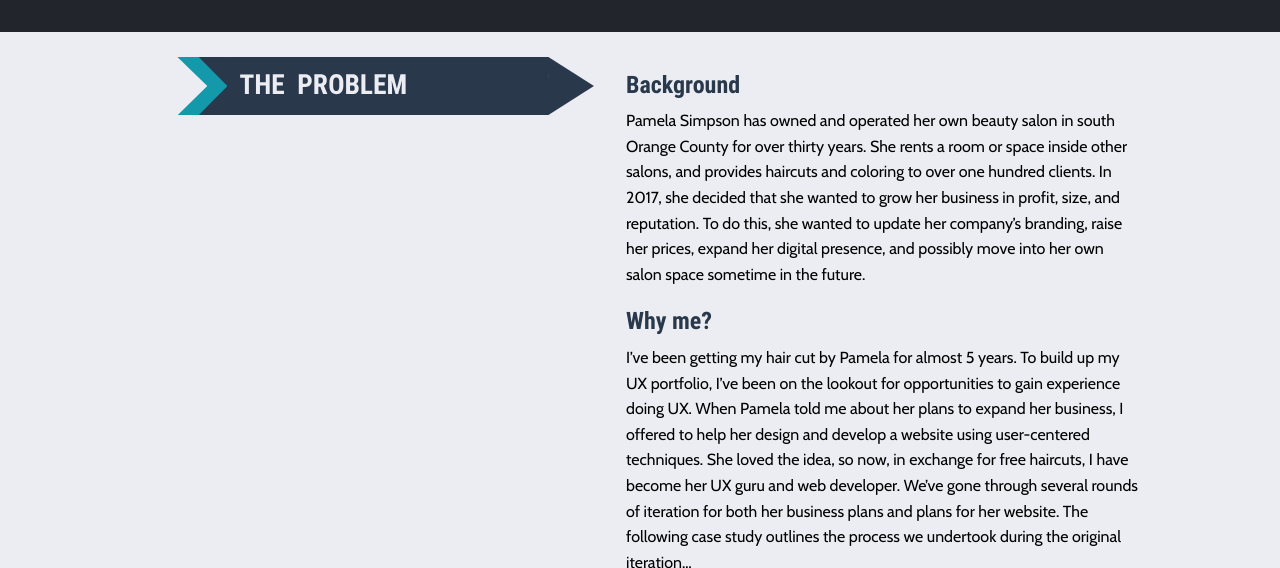
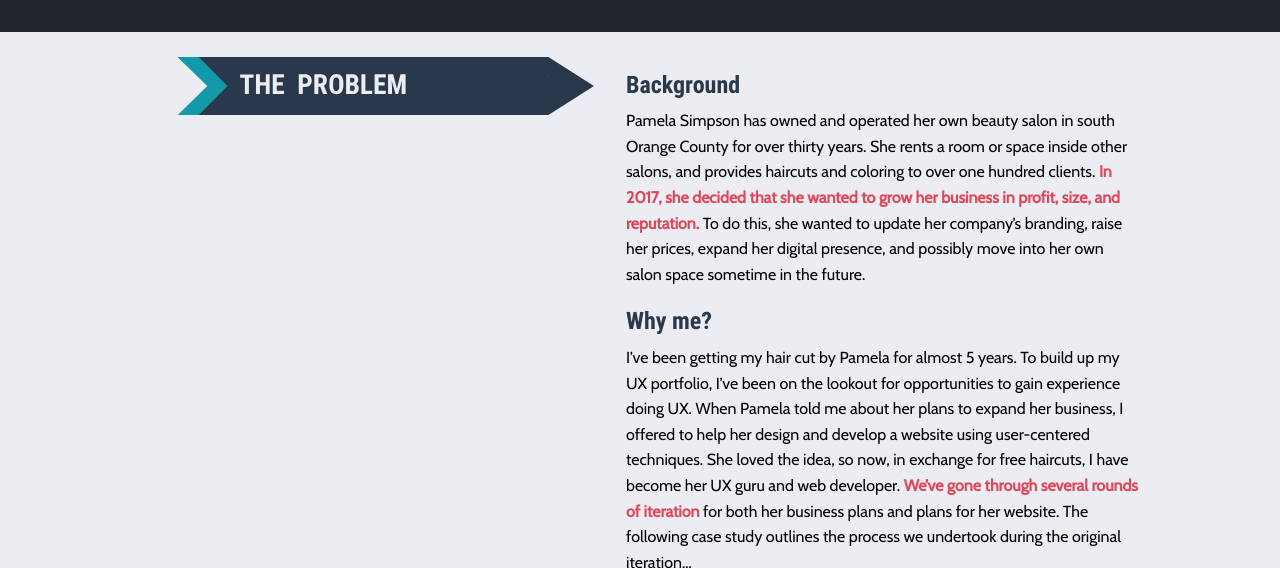
Before and after one commit to emeriwether/emeriwether.github.io, a Jekyll site: the page built from projectA.html, in a window 1280 px wide and 900 px high, scrolled down 729 px, cut to the strip 147-715 px from the top of the window. Built offline with Jekyll 4.4.1, drawn with Linux system fonts in a browser that asks for light colours.

Commit message:
ct prev comm

```diff
--- a/projectA.html
+++ b/projectA.html
@@ -29,9 +29,9 @@
     <!-- TEXT -->
     <div class="large-6 cell bodyText">
         <h5 class="text-left">Background</h5>
-        <p class="text-left">Pamela Simpson has owned and operated her own beauty salon in south Orange County for over thirty years. She rents a room or space inside other salons, and provides haircuts and coloring to over one hundred clients. In 2017, she decided that she wanted to grow her business in profit, size, and reputation. To do this, she wanted to update her company’s branding, raise her prices, expand her digital presence, and possibly move into her own salon space sometime in the future.</p>
+        <p class="text-left">Pamela Simpson has owned and operated her own beauty salon in south Orange County for over thirty years. She rents a room or space inside other salons, and provides haircuts and coloring to over one hundred clients. <mark class="coralText boldText">In 2017, she decided that she wanted to grow her business in profit, size, and reputation.</mark> To do this, she wanted to update her company’s branding, raise her prices, expand her digital presence, and possibly move into her own salon space sometime in the future.</p>
         <h5 class="text-left">Why me?</h5>
-        <p class="text-left">I’ve been getting my hair cut by Pamela for almost 5 years. To build up my UX portfolio, I’ve been on the lookout for opportunities to gain experience doing UX. When Pamela told me about her plans to expand her business, I offered to help her design and develop a website using user-centered techniques. She loved the idea, so now, in exchange for free haircuts, I have become her UX guru and web developer. We’ve gone through several rounds of iteration for both her business plans and plans for her website. The following case study outlines the process we undertook during the original iteration… </p>
+        <p class="text-left">I’ve been getting my hair cut by Pamela for almost 5 years. To build up my UX portfolio, I’ve been on the lookout for opportunities to gain experience doing UX. When Pamela told me about her plans to expand her business, I offered to help her design and develop a website using user-centered techniques. She loved the idea, so now, in exchange for free haircuts, I have become her UX guru and web developer. <mark class="coralText boldText">We’ve gone through several rounds of iteration</mark> for both her business plans and plans for her website. The following case study outlines the process we undertook during the original iteration… </p>
     </div>
 </section>
 <!-- END SECTION: THE PROBLEM -->
```
